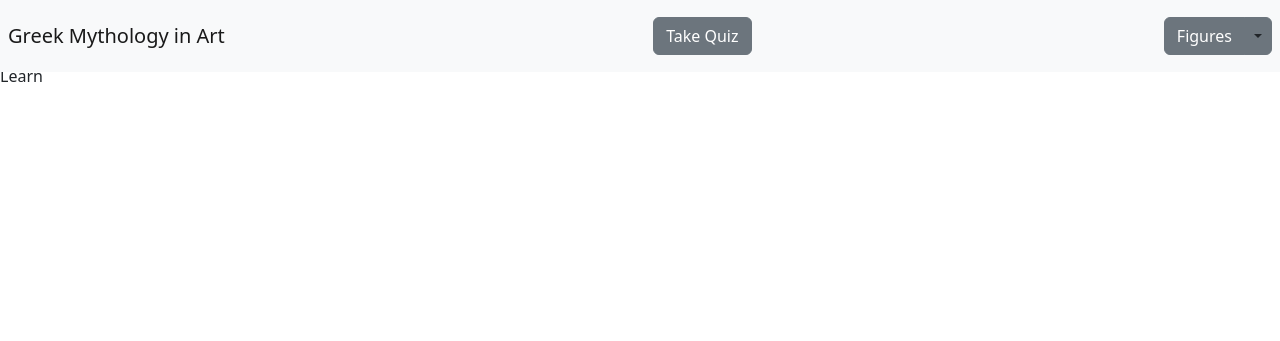
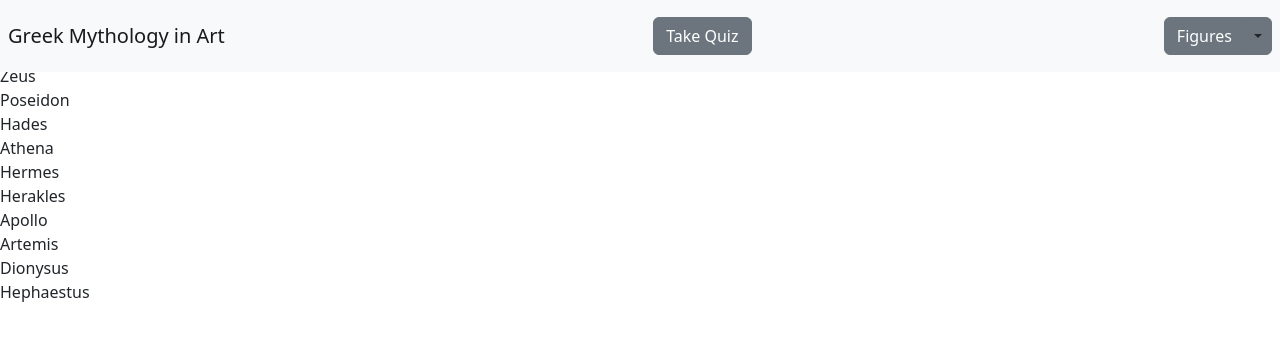
Before and after one commit to ct3008/Mythology_In_Art_UI2024, a Flask app: page /learn in a window 1280 px wide. Shown: the top 341 px of the page. Run offline with Flask 3, Linux system fonts and the light colour scheme; some libraries are stand-ins or nearby versions.

Commit message:
draft of contents and data

```diff
--- a/main.py
+++ b/main.py
@@ -1,14 +1,90 @@
 from flask import Flask, render_template
 app = Flask(__name__)
 
+figures = {"1": {
+   "id": "1",
+   "name": "Zeus",
+   "description": "zeus description",
+   "symbols": "symbols for zeus",
+   "data": []
+},
+"2": {
+   "id": "2",
+   "name": "Poseidon",
+   "description": "description",
+   "symbols": "symbols",
+   "data": []
+},
+"3": {
+   "id": "3",
+   "name": "Hades",
+   "description": "description",
+   "symbols": "symbols",
+   "data": []
+},
+"4": {
+   "id": "4",
+   "name": "Athena",
+   "description": "description",
+   "symbols": "symbols",
+   "data": []
+},
+"5": {
+   "id": "5",
+   "name": "Hermes",
+   "description": "description",
+   "symbols": "symbols",
+   "data": []
+},
+"6": {
+   "id": "6",
+   "name": "Herakles",
+   "description": "description",
+   "symbols": "symbols",
+   "data": []
+},
+"7": {
+   "id": "7",
+   "name": "Apollo",
+   "description": "description",
+   "symbols": "symbols",
+   "data": []
+},
+"8": {
+   "id": "8",
+   "name": "Artemis",
+   "description": "description",
+   "symbols": "symbols",
+   "data": []
+},
+"9": {
+   "id": "9",
+   "name": "Dionysus",
+   "description": "description",
+   "symbols": "symbols",
+   "data": []
+},
+"10": {
+   "id": "10",
+   "name": "Hephaestus",
+   "description": "description",
+   "symbols": "symbols",
+   "data": []
+}}
 
+
+#
 @app.route('/')
 def home():
-   return render_template('home.html')
+   return render_template('home.html', figures=figures)
 
 @app.route('/learn')
-def learn():
-   return render_template('learn.html')
+def contents():
+   return render_template('contents.html', figures=figures)
+
+@app.route('/learn/<id>')
+def learn(id):
+   return render_template('learn.html', figures=figures)
 
 if __name__ == '__main__':
    app.run(debug = True)
--- /dev/null
+++ b/templates/contents.html
@@ -0,0 +1,10 @@
+{% extends "layout.html" %}
+
+
+{% block content %}
+
+	{% for figure in figures.values() %}
+		<a class="dropdown-item" href="/learn/{{figure.name}}">{{figure.name}}</a>
+	{% endfor %}
+
+{% endblock %}
--- a/templates/home.html
+++ b/templates/home.html
@@ -5,4 +5,5 @@
 
 	<h2 class="m-4 p-4 text-center">Learn how to identify Olympian gods, heroes, and other important figures from mythology in Ancient art!</h2>
 	<button class="align-content-center btn btn-primary">Start Learning</button>
+	<p>Test: {{test}}</p>
 {% endblock %}
--- a/templates/layout.html
+++ b/templates/layout.html
@@ -21,6 +21,8 @@
 	<!--Stylesheet-->
 	<link rel="stylesheet" href="{{url_for('static', filename='main.css')}}">
 
+	<script type="text/javascript" src="{{ url_for('static', filename = 'home.js') }}"></script>
+
 	<title>Greek Mythology in Art</title>
 </head>
 
@@ -38,7 +40,9 @@
 					data-toggle="dropdown" aria-haspopup="true" aria-expanded="false" data-bs-toggle="dropdown">
 				</a>
 				<div class="dropdown-menu">
-					<a class="dropdown-item" href="/learn/zeus">Zeus</a>
+					{% for figure in figures.values() %}
+						<a class="dropdown-item" href="/learn/{{figure.name}}">{{figure.name}}</a>
+					{% endfor %}
 				</div>
 			</div>
 		</div>
```
